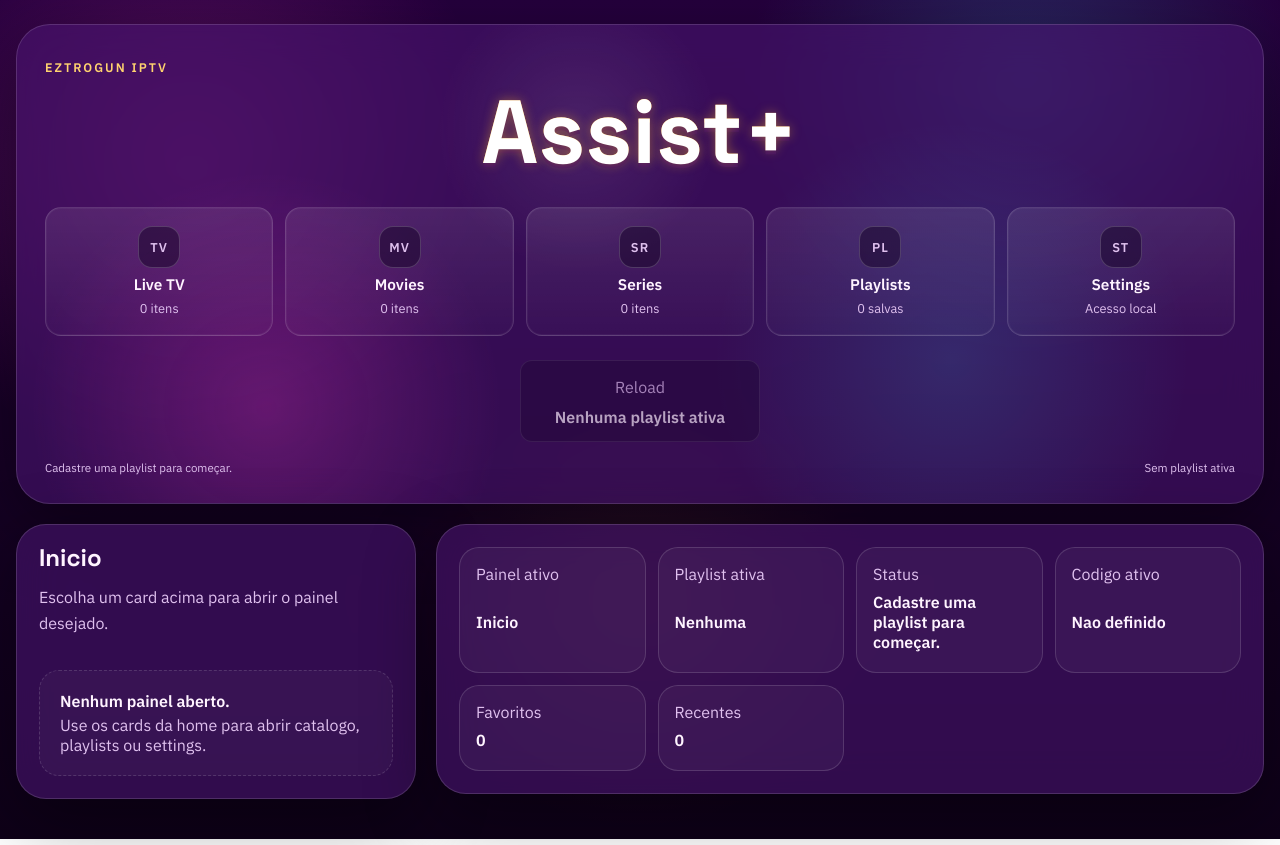
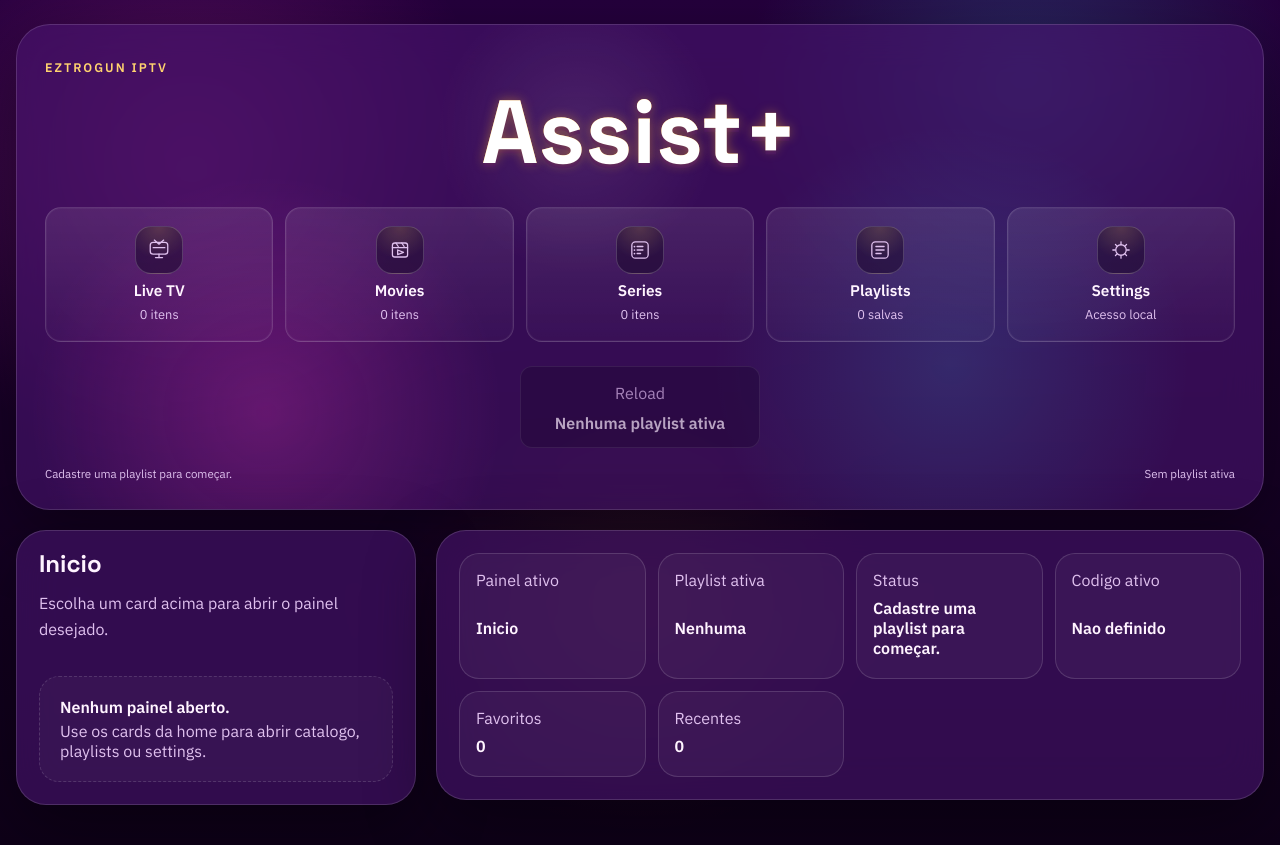
Before and after one commit to Dashbuster/eztrogun-iptv, a Next.js app: page / in a window 1280 px wide. Built offline with nearby package versions, Linux system fonts and the light colour scheme.

Commit message:
Update IPTV home icons and catalog behavior

```diff
--- a/src/app/globals.css
+++ b/src/app/globals.css
@@ -159,17 +159,26 @@ button {
 }
 
 .launch-icon {
-  width: 42px;
-  height: 42px;
+  width: 48px;
+  height: 48px;
   display: grid;
   place-items: center;
-  border-radius: 14px;
+  border-radius: 16px;
   border: 1px solid rgba(255, 255, 255, 0.18);
-  background: rgba(27, 8, 45, 0.56);
+  background:
+    radial-gradient(circle at top, rgba(255, 211, 111, 0.18), transparent 62%),
+    rgba(27, 8, 45, 0.56);
   color: #ffd36f;
-  font-size: 0.8rem;
-  font-weight: 800;
-  letter-spacing: 0.08em;
+}
+
+.launch-icon svg {
+  width: 28px;
+  height: 28px;
+  stroke: currentColor;
+  stroke-width: 2.2;
+  stroke-linecap: round;
+  stroke-linejoin: round;
+  fill: none;
 }
 
 .launch-card strong {
--- a/src/components/iptv-client.tsx
+++ b/src/components/iptv-client.tsx
@@ -59,6 +59,71 @@ const CHANNEL_LIST_OVERSCAN = 8;
 const MEDIA_GRID_CARD_HEIGHT = 468;
 const MEDIA_GRID_OVERSCAN = 2;
 
+function LaunchIcon({ kind }: { kind: "live" | "movie" | "series" | "playlists" | "settings" }) {
+  if (kind === "live") {
+    return (
+      <svg viewBox="0 0 48 48" aria-hidden="true">
+        <rect x="9" y="11" width="30" height="20" rx="5" />
+        <path d="M18 37h12" />
+        <path d="M24 31v6" />
+        <path d="M16 7l8 7 8-7" />
+        <path d="M14 20h20" />
+      </svg>
+    );
+  }
+
+  if (kind === "movie") {
+    return (
+      <svg viewBox="0 0 48 48" aria-hidden="true">
+        <rect x="11" y="12" width="26" height="24" rx="4" />
+        <path d="M17 12l4 6" />
+        <path d="M27 12l4 6" />
+        <path d="M11 20h26" />
+        <path d="M20 24l10 4-10 4z" />
+      </svg>
+    );
+  }
+
+  if (kind === "series") {
+    return (
+      <svg viewBox="0 0 48 48" aria-hidden="true">
+        <rect x="10" y="10" width="28" height="28" rx="6" />
+        <path d="M19 18h10" />
+        <path d="M19 24h10" />
+        <path d="M19 30h6" />
+        <circle cx="14.5" cy="18" r="1.5" fill="currentColor" stroke="none" />
+        <circle cx="14.5" cy="24" r="1.5" fill="currentColor" stroke="none" />
+        <circle cx="14.5" cy="30" r="1.5" fill="currentColor" stroke="none" />
+      </svg>
+    );
+  }
+
+  if (kind === "playlists") {
+    return (
+      <svg viewBox="0 0 48 48" aria-hidden="true">
+        <rect x="10" y="10" width="28" height="28" rx="6" />
+        <path d="M17 18h14" />
+        <path d="M17 24h14" />
+        <path d="M17 30h9" />
+      </svg>
+    );
+  }
+
+  return (
+    <svg viewBox="0 0 48 48" aria-hidden="true">
+      <circle cx="24" cy="24" r="9" />
+      <path d="M24 10v4" />
+      <path d="M24 34v4" />
+      <path d="M10 24h4" />
+      <path d="M34 24h4" />
+      <path d="M14.5 14.5l2.8 2.8" />
+      <path d="M30.7 30.7l2.8 2.8" />
+      <path d="M33.5 14.5l-2.8 2.8" />
+      <path d="M17.3 30.7l-2.8 2.8" />
+    </svg>
+  );
+}
+
 function normalizeSearchValue(value: string) {
   return value
     .normalize("NFD")
@@ -425,7 +490,7 @@ export function IPTVClient() {
     });
   }, [activeGroup, deferredQuery, tabChannels]);
 
-  const seriesEntries = useMemo(() => {
+  const seriesEntries = useMemo<SeriesEntry[]>(() => {
     const seriesMap = new Map<
       string,
       {
@@ -489,8 +554,26 @@ export function IPTVClient() {
   }, [filteredChannels]);
 
   const activeSeries = useMemo(() => {
-    return seriesEntries.find((entry) => entry.key === activeSeriesKey) || null;
-  }, [activeSeriesKey, seriesEntries]);
+    if (activeTab !== "series" || seriesEntries.length === 0) {
+      return null;
+    }
+
+    return seriesEntries.find((entry) => entry.key === activeSeriesKey) || seriesEntries[0];
+  }, [activeSeriesKey, activeTab, seriesEntries]);
+
+  const resolvedSelectedId = useMemo(() => {
+    if (activeTab !== "series") {
+      return selectedId;
+    }
+
+    if (!activeSeries) {
+      return null;
+    }
+
+    return activeSeries.episodes.some((episode) => episode.id === selectedId)
+      ? selectedId
+      : activeSeries.episodes[0]?.id ?? null;
+  }, [activeSeries, activeTab, selectedId]);
 
   const totalVirtualHeight = filteredChannels.length * CHANNEL_ROW_HEIGHT;
   const virtualStartIndex = Math.max(0, Math.floor(listScrollTop / CHANNEL_ROW_HEIGHT) - CHANNEL_LIST_OVERSCAN);
@@ -513,7 +596,7 @@ export function IPTVClient() {
   const mediaGridTopSpacerHeight = mediaGridStartRow * MEDIA_GRID_CARD_HEIGHT;
   const mediaGridBottomSpacerHeight = Math.max(0, mediaGridTotalHeight - mediaGridEndRow * MEDIA_GRID_CARD_HEIGHT);
 
-  const selectedChannel = selectedId ? catalogIndex.byId.get(selectedId) || null : null;
+  const selectedChannel = resolvedSelectedId ? catalogIndex.byId.get(resolvedSelectedId) || null : null;
 
   const activePlaylist = useMemo(() => {
     return savedPlaylists.find((playlist) => playlist.id === activePlaylistId) || null;
@@ -557,29 +640,6 @@ export function IPTVClient() {
   const selectedDescription = useMemo(() => {
     return getCatalogDescription(selectedChannel, currentProgram?.description);
   }, [currentProgram?.description, selectedChannel]);
-
-  useEffect(() => {
-    if (activeTab !== "series") {
-      setActiveSeriesKey(null);
-      return;
-    }
-
-    if (!seriesEntries.length) {
-      setActiveSeriesKey(null);
-      setSelectedId(null);
-      return;
-    }
-
-    const nextSeries = seriesEntries.find((entry) => entry.key === activeSeriesKey) || seriesEntries[0];
-
-    if (nextSeries.key !== activeSeriesKey) {
-      setActiveSeriesKey(nextSeries.key);
-    }
-
-    if (!nextSeries.episodes.some((episode) => episode.id === selectedId)) {
-      setSelectedId(nextSeries.episodes[0]?.id ?? null);
-    }
-  }, [activeSeriesKey, activeTab, selectedId, seriesEntries]);
 
   function rememberRecentChannel(channel: IPTVChannel | null) {
     if (!channel) {
@@ -943,7 +1003,9 @@ export function IPTVClient() {
             className={`launch-card ${activePanel === "catalog" && activeTab === "live" ? "active" : ""}`}
             onClick={() => openCatalogPanel("live")}
           >
-            <span className="launch-icon">TV</span>
+            <span className="launch-icon">
+              <LaunchIcon kind="live" />
+            </span>
             <strong>Live TV</strong>
             <span>{catalogCounts.live} itens</span>
           </button>
@@ -952,7 +1014,9 @@ export function IPTVClient() {
             className={`launch-card ${activePanel === "catalog" && activeTab === "movie" ? "active" : ""}`}
             onClick={() => openCatalogPanel("movie")}
           >
-            <span className="launch-icon">MV</span>
+            <span className="launch-icon">
+              <LaunchIcon kind="movie" />
+            </span>
             <strong>Movies</strong>
             <span>{catalogCounts.movie} itens</span>
           </button>
@@ -961,7 +1025,9 @@ export function IPTVClient() {
             className={`launch-card ${activePanel === "catalog" && activeTab === "series" ? "active" : ""}`}
             onClick={() => openCatalogPanel("series")}
           >
-            <span className="launch-icon">SR</span>
+            <span className="launch-icon">
+              <LaunchIcon kind="series" />
+            </span>
             <strong>Series</strong>
             <span>{catalogCounts.series} itens</span>
           </button>
@@ -970,7 +1036,9 @@ export function IPTVClient() {
             className={`launch-card ${activePanel === "playlists" ? "active" : ""}`}
             onClick={() => openPanel("playlists")}
           >
-            <span className="launch-icon">PL</span>
+            <span className="launch-icon">
+              <LaunchIcon kind="playlists" />
+            </span>
             <strong>Playlists</strong>
             <span>{savedPlaylists.length} salvas</span>
           </button>
@@ -979,7 +1047,9 @@ export function IPTVClient() {
             className={`launch-card ${activePanel === "settings" ? "active" : ""}`}
             onClick={() => openPanel("settings")}
           >
-            <span className="launch-icon">ST</span>
+            <span className="launch-icon">
+              <LaunchIcon kind="settings" />
+            </span>
             <strong>Settings</strong>
             <span>Acesso local</span>
           </button>
@@ -1335,6 +1405,8 @@ export function IPTVClient() {
                       <div className="channel-copy">
                         {channel.logo ? (
                           <span className={`media-thumb ${activeTab === "live" ? "live-thumb" : ""}`}>
+                            {/* Arbitrary playlist logos come from unknown remote domains. */}
+                            {/* eslint-disable-next-line @next/next/no-img-element */}
                             <img src={channel.logo} alt={channel.name} loading="lazy" />
                           </span>
                         ) : null}
@@ -1398,6 +1470,7 @@ export function IPTVClient() {
                         >
                           <div className="media-card-poster">
                             {entry.logo ? (
+                              /* eslint-disable-next-line @next/next/no-img-element */
                               <img src={entry.logo} alt={entry.title} loading="lazy" />
                             ) : (
                               <span className="media-card-fallback">Serie</span>
@@ -1436,6 +1509,7 @@ export function IPTVClient() {
                         >
                           <div className="media-card-poster">
                             {channel.logo ? (
+                              /* eslint-disable-next-line @next/next/no-img-element */
                               <img src={channel.logo} alt={channel.name} loading="lazy" />
                             ) : (
                               <span className="media-card-fallback">{getItemLabel(channel)}</span>
@@ -1494,8 +1568,10 @@ export function IPTVClient() {
                   }`}
                 >
                   {activeTab === "series" ? activeSeries?.logo ? (
+                    /* eslint-disable-next-line @next/next/no-img-element */
                     <img src={activeSeries.logo} alt={activeSeries.title} loading="lazy" />
                   ) : null : selectedChannel?.logo ? (
+                    /* eslint-disable-next-line @next/next/no-img-element */
                     <img src={selectedChannel.logo} alt={selectedChannel.name} loading="lazy" />
                   ) : null}
                   <div className="preview-overlay">
```
Also changed, not shown: 1 other file (tests, documents, lock files or other folders).
